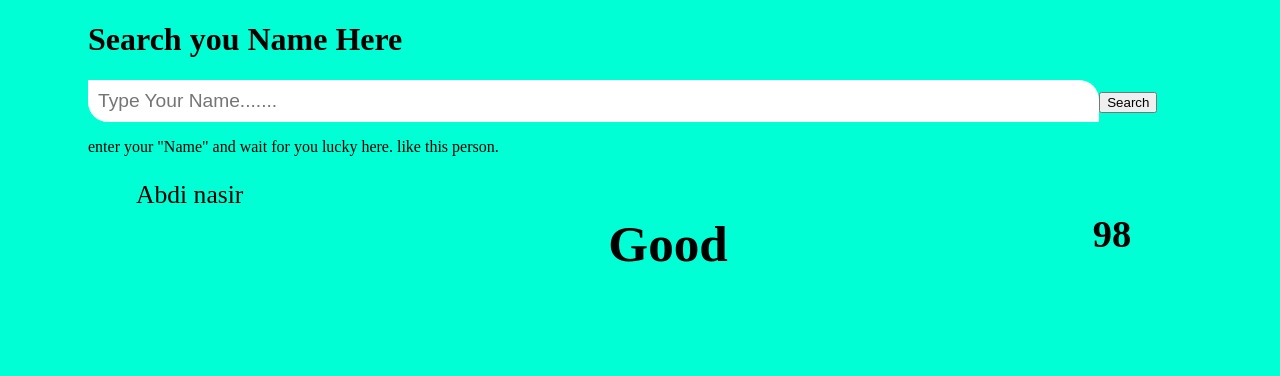
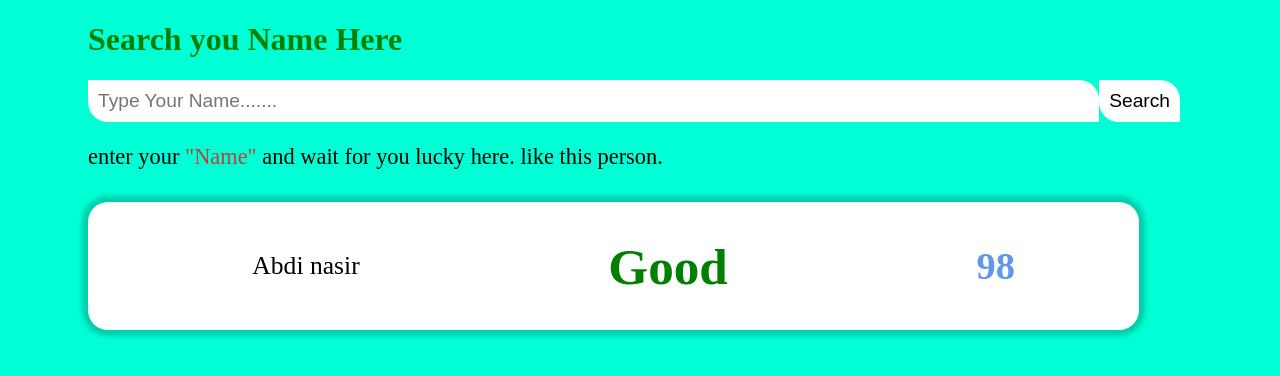
Before and after one commit to homecodepeter/practice-github, a plain HTML site: page index.html in a window 1280 px wide. Shown: the top 376 px of the page. Drawn offline with Linux system fonts and the light colour scheme.

Commit message:
css fun style

```diff
--- a/style.css
+++ b/style.css
@@ -1,6 +1,6 @@
 body{
     background: rgb(0, 255, 213);
-    overflow: hidden;
+    overflow-x: hidden;
 }
 .main{
     width: 100%;
@@ -19,10 +19,41 @@ ul{
     width: 80%;
     display: block;
     list-style: none;
+    background:#fff;
+    border-radius: 20px;
+    box-shadow: 0 0 5px 6px rgba(0,0,0,0.2);
 }
-ul li{
-    padding: .5rem;
+h1{
+    color: green;
+}
+h3{
+    color: red;
+}
+p{
+    margin-bottom: 2rem;
+    font-size: 1.4rem;
+}
+/* h4{
+    color: red;
+} */
+ li{
     font-size: 1.6rem;
     display: flex;
-    justify-content: space-between;
+    justify-content: space-around;
+    align-items: center;
 }
+p span{
+    color:rgba(233, 21, 21, 0.801);
+}
+button{
+    padding: 10px;
+    outline:none;
+    border:none;
+    background: #fff;
+    font-size: 1.2rem;
+    border-top-right-radius: 20px;
+    border-bottom-left-radius: 20px;
+}
+h2{
+    color:cornflowerblue;
+}
```
